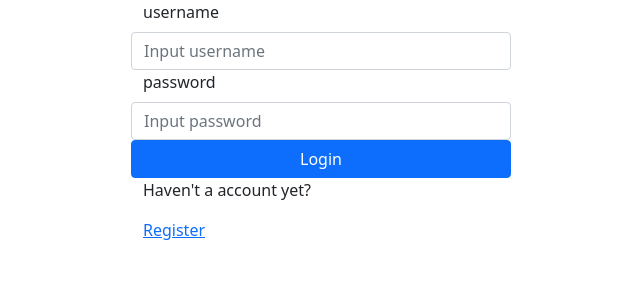
After one commit to Huauauaa/study_buddy, a Django app: page /login/ in a window 1280 px wide. The commit adds this page. Shown: the top 300 px of the page, without its empty margins (319-959 px from the left). Run offline with Django 3.2, Linux system fonts and the light colour scheme; some libraries are stand-ins or nearby versions.

Commit message:
feat: login logout register

```diff
--- a/base/templates/base/home.html
+++ b/base/templates/base/home.html
@@ -17,7 +17,9 @@
     </ul>
   </div>
   <div class="col-10">
+    {% if user.is_authenticated %}
     <a href="{% url 'create_room' %}" class="btn btn-primary">Create Room</a>
+    {% endif %}
     <div class="alert alert-info" role="alert">
       {{room_count}} room(s) is avilable.
     </div>
@@ -42,6 +44,7 @@
           </td>
           <td>{{room.topic.name}}</td>
           <td>
+            {% if user.is_authenticated %}
             <a
               href="{% url 'update_room' room.id%}"
               class="btn btn-outline-primary btn-sm"
@@ -54,6 +57,7 @@
             >
               <i class="bi-x-lg" role="img" aria-label="delete"></i>
             </a>
+            {% endif %}
           </td>
         </tr>
 
--- /dev/null
+++ b/base/templates/base/login_register.html
@@ -0,0 +1,44 @@
+{% extends 'base.html' %} {% block main %} {% if page == 'login' %}
+<div class="container">
+  <div class="row justify-content-center">
+    <div class="col-4">
+      <form action="" method="POST">
+        {% csrf_token %}
+        <div class="md-3 row">
+          <label for="username" class="form-label">username</label>
+          <input
+            id="username"
+            name="username"
+            placeholder="Input username"
+            class="form-control"
+          />
+        </div>
+        <div class="md-3 row">
+          <label for="password" class="form-label">password</label>
+          <input
+            id="password"
+            name="password"
+            type="password"
+            placeholder="Input password"
+            class="form-control"
+          />
+        </div>
+        <div class="md-3 row">
+          <button class="btn btn-primary" type="submit">Login</button>
+        </div>
+        <p>Haven't a account yet?</p>
+        <a href="{% url 'register' %}">Register</a>
+      </form>
+    </div>
+  </div>
+</div>
+
+{% else %}
+<form action="" method="POST">
+  {% csrf_token %} {{form.as_p}}
+  <button type="submit">Register</button>
+  <p>Alreay has an account?</p>
+  <a href="{% url 'login' %}">Login</a>
+</form>
+
+{% endif %} {% endblock %}
--- a/base/urls.py
+++ b/base/urls.py
@@ -1,9 +1,13 @@
 from django.urls import path
 from .views.home_view import home
 from .views.room_view import room, create_room, update_room, delete_room
+from .views.auth_view import login_view, logout_view, register_view
 
 urlpatterns = [
     path('', home, name='home'),
+    path('login/', login_view, name='login'),
+    path('logout/', logout_view, name='logout'),
+    path('register/', register_view, name='register'),
     path('room/<str:pk>/', room, name='room'),
     path('create_room/', create_room, name='create_room'),
     path('update_room/<int:id>', update_room, name='update_room'),
--- /dev/null
+++ b/base/views/auth_view.py
@@ -0,0 +1,47 @@
+from django.shortcuts import redirect, render
+from django.contrib.auth.models import User
+from django.contrib.auth.forms import UserCreationForm
+from django.contrib.auth import authenticate, login, logout
+from django.contrib import messages
+
+
+def login_view(request):
+    if request.user.is_authenticated:
+        return redirect('home')
+
+    if request.method == 'POST':
+        username = request.POST.get('username').lower()
+        password = request.POST.get('password')
+        try:
+            user = User.objects.get(username=username)
+            user = authenticate(request, username=username, password=password)
+            if user is not None:
+                login(request, user)
+                return redirect(request.GET.get('next') or 'home')
+            else:
+                messages.error(request, 'username or password is wrong.')
+        except:
+            messages.error(request, 'username or password is wrong.')
+    return render(request, 'base/login_register.html', {'page': 'login'})
+
+
+def logout_view(request):
+    logout(request)
+    return redirect('home')
+
+
+def register_view(request):
+    form = UserCreationForm()
+
+    if request.method == 'POST':
+        form = UserCreationForm(request.POST)
+        if form.is_valid():
+            user = form.save(commit=False)
+            user.username = user.username.lower()
+            user.save()
+            login(request, user)
+            return redirect('home')
+        else:
+            messages.error(request, 'Error during registration')
+
+    return render(request, 'base/login_register.html', {'form': form})
--- /dev/null
+++ b/templates/base.html
@@ -0,0 +1,34 @@
+<!DOCTYPE html>
+<html lang="en">
+  <head>
+    <meta charset="UTF-8" />
+    <meta http-equiv="X-UA-Compatible" content="IE=edge" />
+    <meta name="viewport" content="width=device-width, initial-scale=1.0" />
+    <title>Study Buddy</title>
+    <link
+      href="https://cdn.jsdelivr.net/npm/bootstrap@5.1.3/dist/css/bootstrap.min.css"
+      rel="stylesheet"
+      integrity="sha384-1BmE4kWBq78iYhFldvKuhfTAU6auU8tT94WrHftjDbrCEXSU1oBoqyl2QvZ6jIW3"
+      crossorigin="anonymous"
+    />
+    <script
+      src="https://cdn.jsdelivr.net/npm/bootstrap@5.1.3/dist/js/bootstrap.bundle.min.js"
+      integrity="sha384-ka7Sk0Gln4gmtz2MlQnikT1wXgYsOg+OMhuP+IlRH9sENBO0LRn5q+8nbTov4+1p"
+      crossorigin="anonymous"
+    ></script>
+    <link
+      rel="stylesheet"
+      href="https://cdn.jsdelivr.net/npm/bootstrap-icons@1.6.1/font/bootstrap-icons.css"
+    />
+  </head>
+  <body>
+  {% if messages %}
+  <ul class="messages">
+      {% for message in messages %}
+      <li{% if message.tags %} class="{{ message.tags }}"{% endif %}>{{ message }}</li>
+      {% endfor %}
+  </ul>
+  {% endif %}
+    {% block main %} {% endblock %}
+  </body>
+</html>
```
Also changed, not shown: base/views/room_view.py (+9 -2 lines), templates/main.html (+6 -29 lines), templates/navbar.html (+8 -0 lines).
